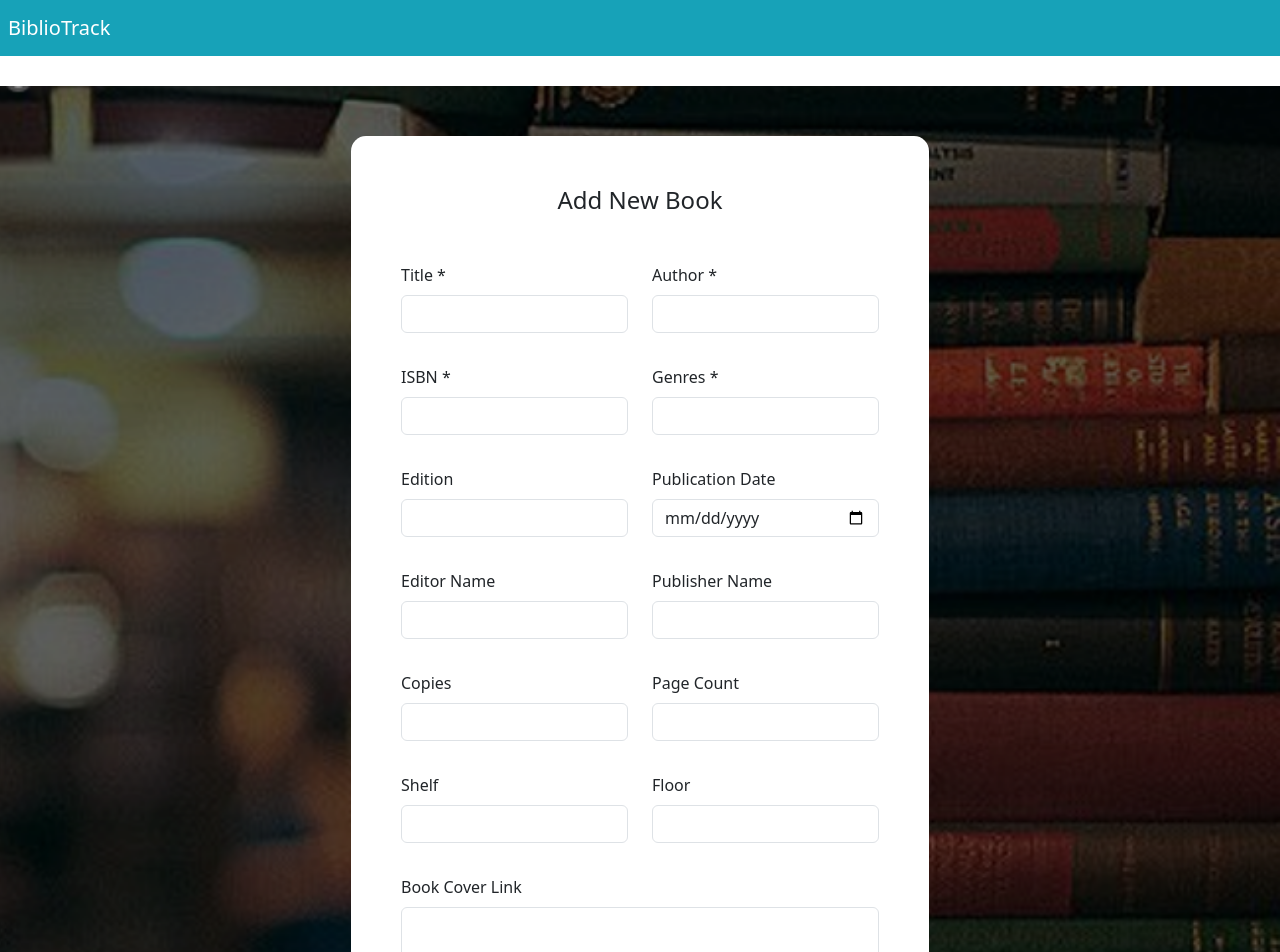
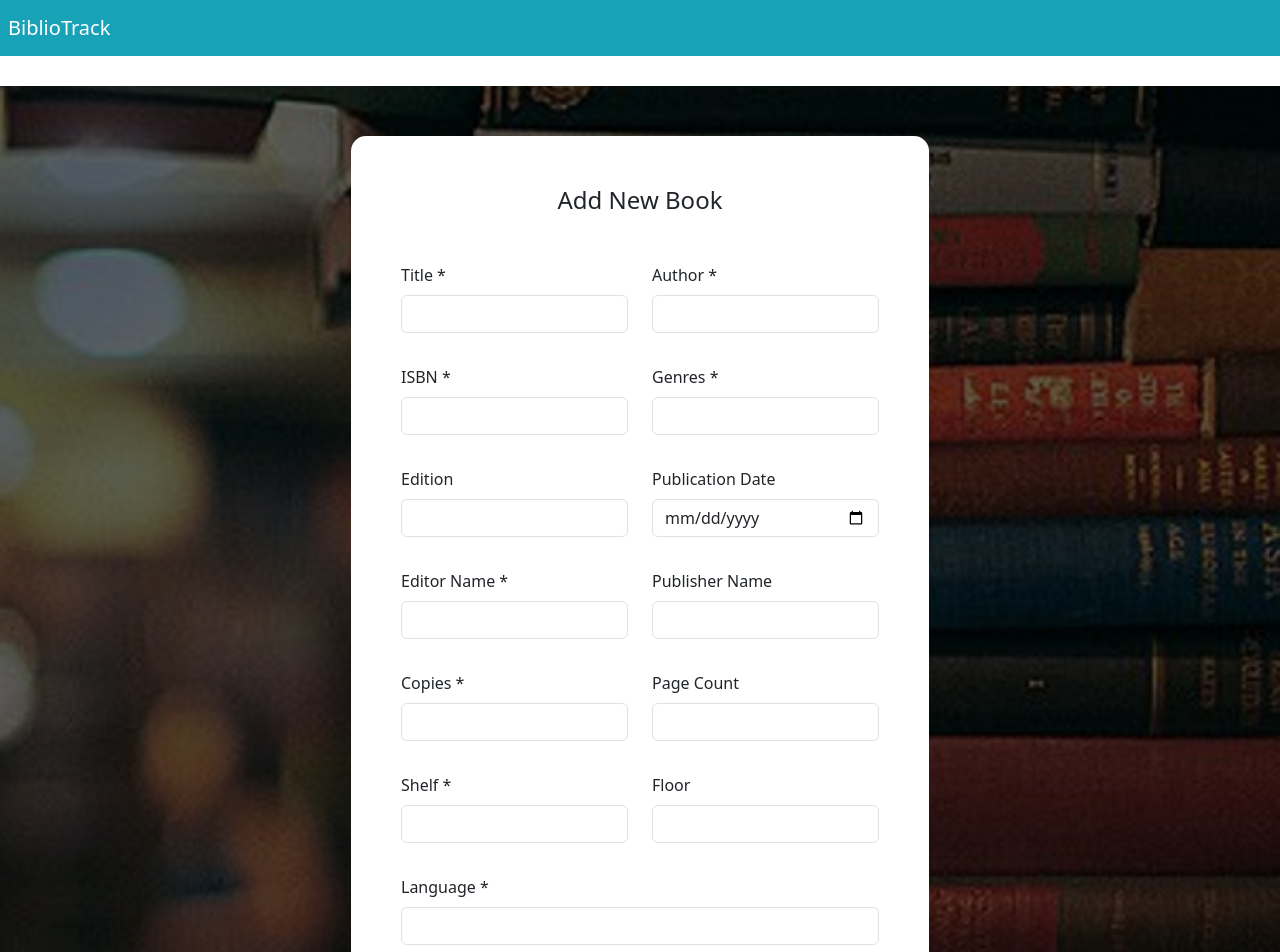
Before and after one commit to BiblioTrack/bibliotrack-frontend, a React (Create React App) app: page /addbook in a window 1280 px wide. Shown: the top 952 px of the page. Built offline with nearby package versions, Linux system fonts and the light colour scheme.

Commit message:
added user tocken to add new book request

```diff
--- a/src/ApiCalls.js
+++ b/src/ApiCalls.js
@@ -105,12 +105,13 @@ export const fetchIssueRequestsSingleUser = async (userId) => {
   }
 };
 
-export const addNewBook = async (bookData) => {
+export const addNewBook = async (bookData, user) => {
   try {
     const response = await fetch(`${API_BASE_URL}/books`, {
       method: 'POST',
       headers: {
         'Content-Type': 'application/json',
+        'Authorization': `Bearer ${user.token}`,
       },
       body: JSON.stringify(bookData),
     });
--- a/src/pages/AddBookPage/components/AddBookSection.js
+++ b/src/pages/AddBookPage/components/AddBookSection.js
@@ -2,9 +2,10 @@ import React, { useState } from 'react';
 import { Form, FormControl, Row, Col, Button } from 'react-bootstrap';
 import MainSection from '../../../components/MainSection';
 import { addNewBook } from '../../../ApiCalls'
+import { useAuth } from '../../AuthPages/AuthContext';
 
 const AddBookSection = () => {
-
+  const { user } = useAuth();
   const [name, setName] = useState('');
   const [author, setAuthor] = useState('');
 
@@ -23,6 +24,8 @@ const AddBookSection = () => {
 
   const [shelf, setShelf] = useState('');
   const [floor, setFloor] = useState('');
+  const [language, setLanguage] = useState('');
+
 
   const [imageUrl, setImageUrl] = useState('');
   const [description, setDescription] = useState('');
@@ -51,13 +54,15 @@ const AddBookSection = () => {
       pages,
       shelf,
       floor,
+      language,
       imageUrl,
       description,
+
     };
 
     console.log(newBook);
 
-    addNewBook(newBook);
+    addNewBook(newBook, user);
 
   };
 
@@ -139,7 +144,7 @@ const AddBookSection = () => {
         <Row>
           <Col md={6} className="mb-3">
             <Form.Group className="mb-3" controlId="editor">
-              <Form.Label>Editor Name</Form.Label>
+              <Form.Label>Editor Name *</Form.Label>
               <FormControl
                 type="text"
                 value={editor}
@@ -162,7 +167,7 @@ const AddBookSection = () => {
         <Row>
           <Col md={6} className="mb-3">
             <Form.Group className="mb-3" controlId="copies">
-              <Form.Label>Copies</Form.Label>
+              <Form.Label>Copies *</Form.Label>
               <FormControl
                 type="text"
                 value={copies}
@@ -185,7 +190,7 @@ const AddBookSection = () => {
         <Row>
           <Col md={6} className="mb-3">
             <Form.Group className="mb-3" controlId="shelf">
-              <Form.Label>Shelf</Form.Label>
+              <Form.Label>Shelf *</Form.Label>
               <FormControl
                 type="int"
                 value={shelf}
@@ -204,9 +209,16 @@ const AddBookSection = () => {
             </Form.Group>
           </Col>
         </Row>
-
+        <Form.Group className="mb-3" controlId="language">
+          <Form.Label>Language *</Form.Label>
+          <Form.Control
+            type="text"
+            value={language}
+            onChange={(e) => setLanguage(e.target.value)}
+          />
+        </Form.Group>
         <Form.Group className="mb-3" controlId="imageUrl">
-          <Form.Label>Book Cover Link</Form.Label>
+          <Form.Label>Book Cover Link *</Form.Label>
           <Form.Control
             as="textarea"
             rows={2}
```
